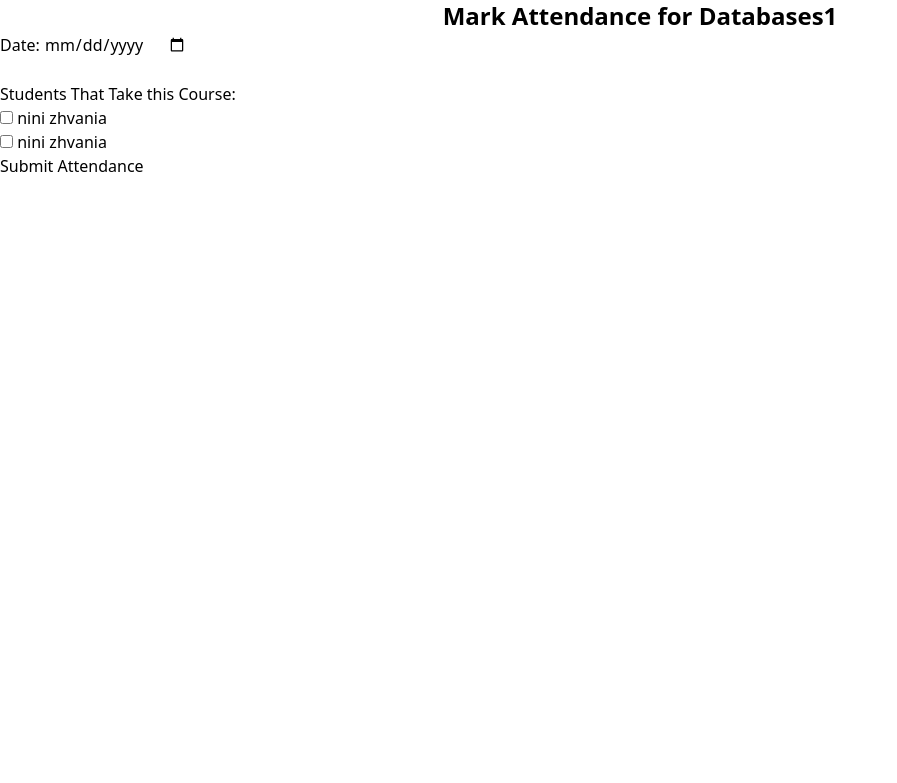
After one commit to gigasamkharadze/tbc-LMS, a Django app: a page that uses academic_portal/templates/attendance_registration.html in a window 1280 px wide. The commit adds this page. Shown: the top 783 px of the page, without its empty margins (0-897 px from the left). Run offline with Django 5.2, Linux system fonts and the light colour scheme; data comes from the database, SQL or seed files in the repository; both versions use the stored data as it was after the commit.

Commit message:
Attendance Registration

```diff
--- a/LMS/settings.py
+++ b/LMS/settings.py
@@ -39,6 +39,7 @@ INSTALLED_APPS = [
     'django.contrib.staticfiles',
     'academic_portal',
     'users',
+    'rest_framework',
 ]
 
 MIDDLEWARE = [
--- a/academic_portal/admin.py
+++ b/academic_portal/admin.py
@@ -1,5 +1,5 @@
 from django.contrib import admin
-from academic_portal.models import Lecturer, Student, Course, Faculty, Assignment
+from academic_portal.models import Lecturer, Student, Course, Faculty, Assignment, Attendance
 # Register your models here.
 
 
@@ -48,3 +48,4 @@ admin.site.register(Student, StudentAdmin)
 admin.site.register(Course, CourseAdmin)
 admin.site.register(Faculty, FacultyAdmin)
 admin.site.register(Assignment, AssignmentAdmin)
+admin.site.register(Attendance)
--- a/academic_portal/forms.py
+++ b/academic_portal/forms.py
@@ -1,5 +1,7 @@
+from datetime import date
 from django import forms
-from academic_portal.models import Assignment
+from academic_portal.models import Assignment, Attendance, Course
+from rest_framework import serializers
 
 
 class AssignmentForm(forms.ModelForm):
@@ -9,3 +11,20 @@ class AssignmentForm(forms.ModelForm):
         widgets = {
             'due_date': forms.DateInput(attrs={'type': 'date'}),
         }
+
+class CourseForm(forms.ModelForm):
+    class Meta:
+        model = Course
+        fields = ['code', 'title', 'description', 'syllabus']
+
+
+class AttendanceForm(forms.ModelForm):
+
+    class Meta:
+        model = Attendance
+        fields =  ['date', 'course', 'students_attended']
+
+class AttendanceForm(serializers.ModelSerializer):
+    class Meta:
+        model =  Attendance
+        fields = ['date', 'course']
--- a/academic_portal/models.py
+++ b/academic_portal/models.py
@@ -1,5 +1,7 @@
 from django.db import models
 from django.utils.translation import gettext as _
+from users.models import CustomUser
+from datetime import date
 
 # import choices
 from academic_portal.choices import YEAR_OF_STUDY_CHOICES
@@ -96,3 +98,11 @@ class Assignment(models.Model):
         indexes = [
             models.Index(fields=['title'], name='assignment_title_idx'),
         ]
+
+
+class Attendance(models.Model):
+    date = models.DateField(default=date.today)
+    course = models.ForeignKey(Course, on_delete=models.CASCADE)
+    students_attended = models.ManyToManyField(CustomUser, related_name='attended_courses')
+    def __str__(self):
+        return f"{self.course.title} - {self.date}"
--- /dev/null
+++ b/academic_portal/templates/attendance_registration.html
@@ -0,0 +1,29 @@
+{% extends "base.html" %}
+<!DOCTYPE html>
+<html lang="en">
+<head>
+    <meta charset="UTF-8">
+    <meta name="viewport" content="width=device-width, initial-scale=1.0">
+    <title>Attendance</title>
+</head>
+<body>
+    {% block content %}
+    <h1 class="text-2xl font-semibold text-center">Mark Attendance for {{ course.title }}</h1>
+    <form method="post">
+        {% csrf_token %}
+        <input type="hidden" name="course_code" value="{{ course.code }}">
+
+        <label for="date">Date:</label>
+        <input type="date" id="date" name="date" value="{{ current_date }}" required><br><br>
+
+        <h3>Students That Take this Course:</h3>
+        {% for student in students %}
+        <input type="checkbox" id="student_{{ student.email }}" name="students_attended" value="{{ student.email }}">
+        <label for="student_{{ student.email }}">{{ student.first_name }} {{ student.last_name }}</label><br>
+        {% endfor %}
+        <button type="submit">Submit Attendance</button>
+
+    </form>
+    {% endblock %}
+</body>
+</html>
--- a/academic_portal/templates/home1.html
+++ b/academic_portal/templates/home1.html
@@ -17,6 +17,9 @@
     <nav class="container mx-auto mt-8 px-4">
         {% if user.lecturer %}
             <a href="{% url 'academic_portal:assignment' %}" class="bg-blue-500 text-white py-2 px-4 rounded">Create Assignments</a>
+            {% if user.is_authenticated and user.lecturer %}
+                <a href="{% url 'academic_portal:choose_course' %}" class="bg-blue-500 text-white py-2 px-4 rounded">Register Attendance for Courses</a>
+        {% endif %}
         {% elif user.student %}
             <a href="/add_course/" class="bg-blue-500 text-white py-2 px-4 rounded">Add Courses</a>
         {% endif %}
--- a/academic_portal/urls.py
+++ b/academic_portal/urls.py
@@ -1,11 +1,14 @@
 
 from django.urls import path
-from academic_portal.views import home, add_course, AssignmentView
-
+from academic_portal.views import ChooseCourseView, CourseStudentsView, SuccessView, home, add_course, AssignmentView
 app_name = 'academic_portal'
 
 urlpatterns = [
     path('', home, name='home'),
     path('add_course/', add_course, name='add_course'),
     path('assignment/', AssignmentView.as_view(), name='assignment'),
+    path('choose_course/', ChooseCourseView.as_view(), name='choose_course'),
+    path('attendance_registration/<str:course_code>/', CourseStudentsView.as_view(), name='attendance_registration'),
+    path('success/<str:course_code>/', SuccessView.as_view(), name='success_page'),
+
 ]
--- a/academic_portal/views.py
+++ b/academic_portal/views.py
@@ -1,10 +1,11 @@
+from datetime import date
 from django.contrib.auth.decorators import login_required
 from django.shortcuts import redirect, render, get_object_or_404
 from django.views import View
-
-from academic_portal.models import Course
-from academic_portal.forms import AssignmentForm
-
+from django.db import transaction
+from academic_portal.models import Course, Attendance
+from academic_portal.forms import AssignmentForm, AttendanceForm
+from users.models import CustomUser
 
 # Create your views here.
 @login_required
@@ -68,3 +69,48 @@ class AssignmentView(View):
                 })
         else:
             return redirect('login')
+
+
+class ChooseCourseView(View):
+    def get(self, request):
+        if request.user.is_authenticated and hasattr(request.user, 'lecturer'):
+            lecturer = request.user.lecturer
+            courses = lecturer.courses.all()
+            return render(request, 'choose_course.html', {'courses': courses})
+        else:
+            return redirect('login')
+
+class CourseStudentsView(View):
+    def get(self, request, course_code):
+        course = Course.objects.get(code=course_code)
+        students = course.students.all()
+        current_date = date.today()
+        form = AttendanceForm()
+        return render(request, 'attendance_registration.html', {'form':form, 'course': course, 'students': students, 'current_date': current_date})
+
+    def post(self, request, course_code):
+        course = Course.objects.get(code=course_code)
+        students = course.students.all()
+        current_date = request.POST.get('date', date.today())
+        data = request.POST.copy()
+        data['course'] = course
+        form = AttendanceForm(data=data)
+        form.is_valid(raise_exception=True)
+        if  form.is_valid():
+            with transaction.atomic():
+                attendance = form.save()
+                student_emails = request.POST.getlist('students_attended')
+
+                attended_students = CustomUser.objects.filter(email__in=student_emails)
+                for student in attended_students:
+                    attendance.students_attended.add(student)
+                return render(request, 'success_page.html', {'course': course})
+        else:
+            return render(request, 'attendance_registration.html', {'form': form, 'course': course, 'current_date': current_date, 'students': students})
+
+
+class SuccessView(View):
+
+    def get(self, request, course_code):
+        course = Course.objects.get(pk=course_code)
+        return render(request, 'success_page.html', {'course':course})
```
Also changed, not shown: academic_portal/templates/choose_course.html (added, +24 -0 lines), academic_portal/templates/success_page.html (added, +23 -0 lines), academic_portal/migrations/0004_auto_20240428_1723.py (added), db.sqlite3.
